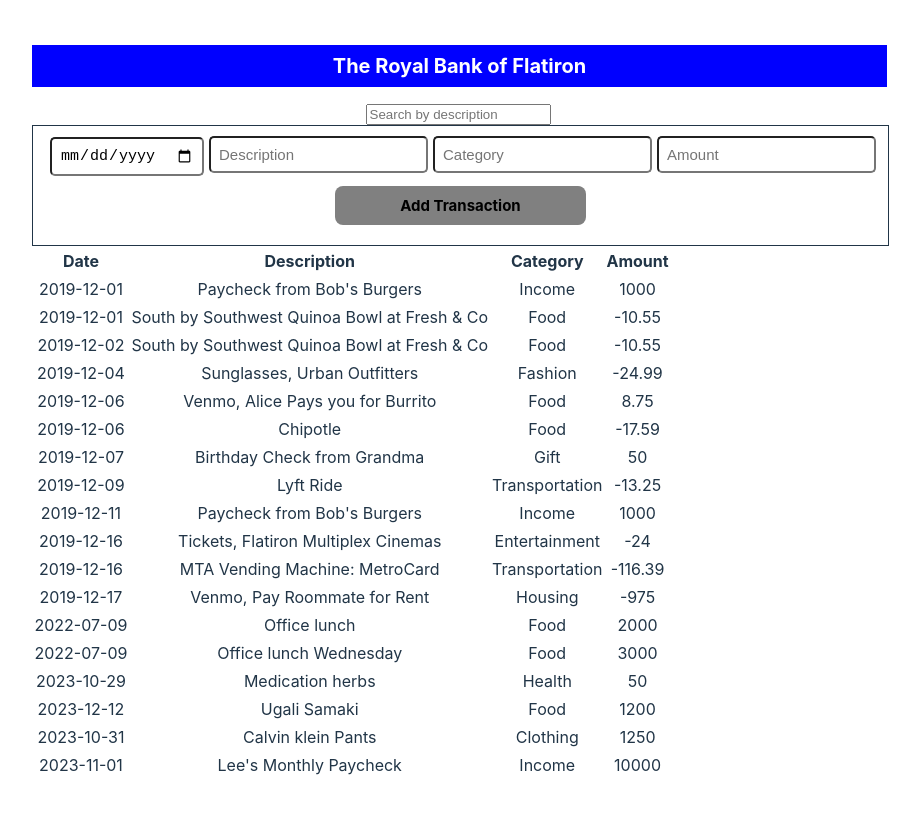
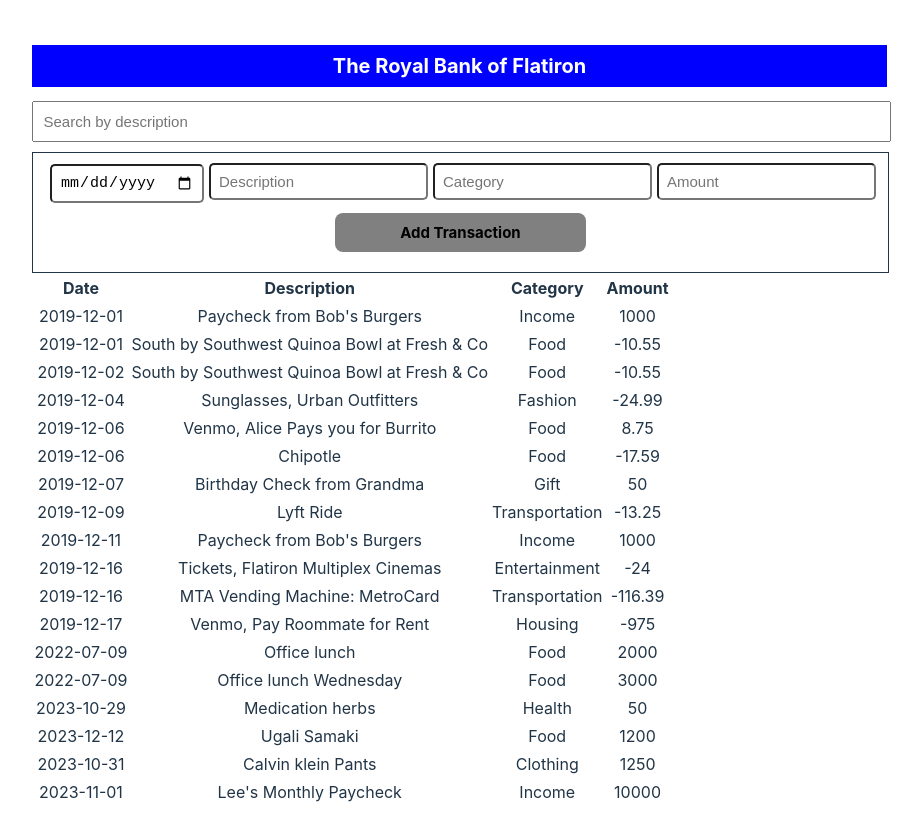
Before and after one commit to mulindijr/Bank-of-Flatiron, a React (Vite) app: page / in a window 1280 px wide. Shown: the whole page, without its empty margins (182-1104 px from the left). Before the commit the page ends 812 px from the top, so only its background shows below. Built offline with nearby package versions, Linux system fonts and the light colour scheme; data requests are answered from the project's data file.

Commit message:
Add CSS styles for the 'search-bar' class in the component

```diff
--- a/src/App.css
+++ b/src/App.css
@@ -11,3 +11,10 @@
   color: white;
   width: 98%;
 }
+.search-bar{
+  width: 98%;
+  padding: 10px;
+  font-size: 15px;
+  margin-bottom: 10px;
+  outline: none;
+}
```
